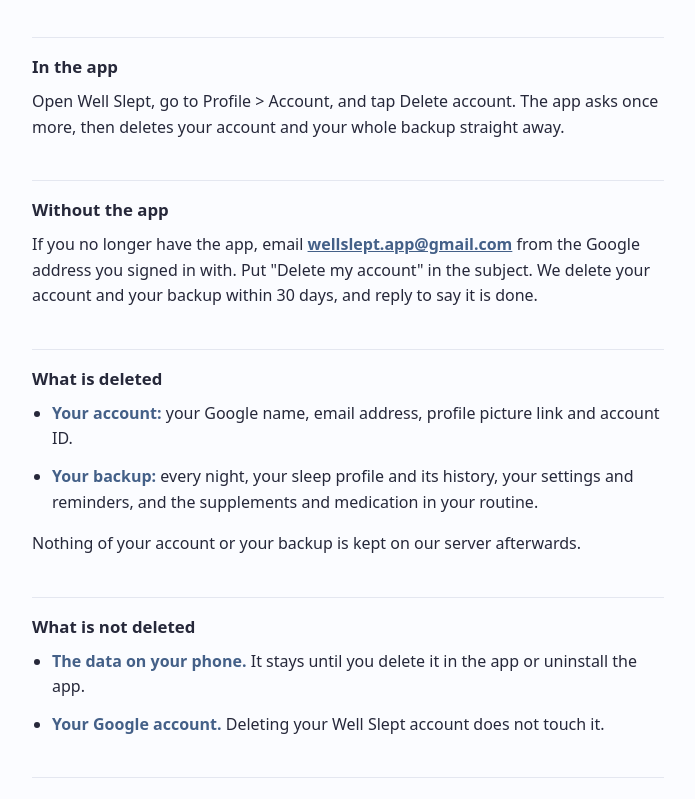
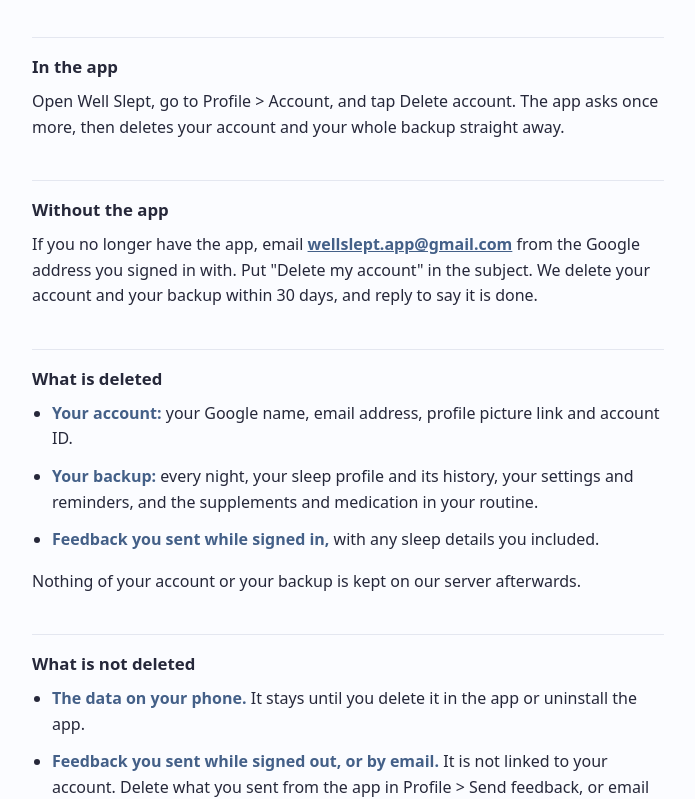
Before and after one commit to shelly-a/well-slept-privacy, a plain HTML site: page delete-account.html in a window 1280 px wide. Shown: the part 159-958 px from the top of the page, without its empty margins (292-987 px from the left). Drawn offline with Linux system fonts and the light colour scheme.

Commit message:
Deletion page covers feedback
Co-Authored-By: Claude Opus 5.5 <noreply@anthropic.com>

```diff
--- a/delete-account.html
+++ b/delete-account.html
@@ -38,11 +38,13 @@
   <ul>
   <li><strong>Your account:</strong> your Google name, email address, profile picture link and account ID.</li>
   <li><strong>Your backup:</strong> every night, your sleep profile and its history, your settings and reminders, and the supplements and medication in your routine.</li>
+  <li><strong>Feedback you sent while signed in,</strong> with any sleep details you included.</li>
   </ul>
   <p>Nothing of your account or your backup is kept on our server afterwards.</p>
   <h2>What is not deleted</h2>
   <ul>
   <li><strong>The data on your phone.</strong> It stays until you delete it in the app or uninstall the app.</li>
+  <li><strong>Feedback you sent while signed out, or by email.</strong> It is not linked to your account. Delete what you sent from the app in Profile &gt; Send feedback, or email us.</li>
   <li><strong>Your Google account.</strong> Deleting your Well Slept account does not touch it.</li>
   </ul>
   <h2>Questions</h2>
```
